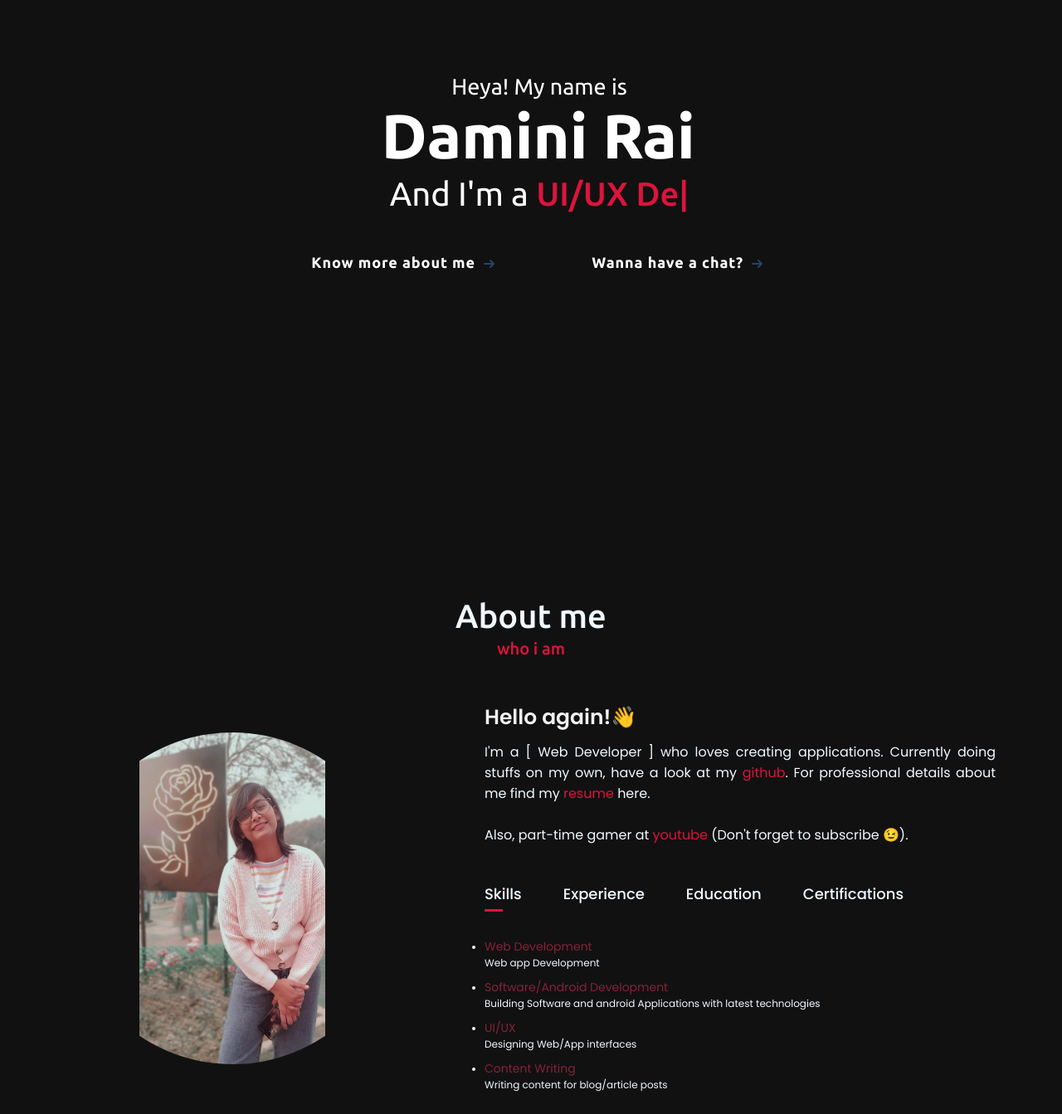
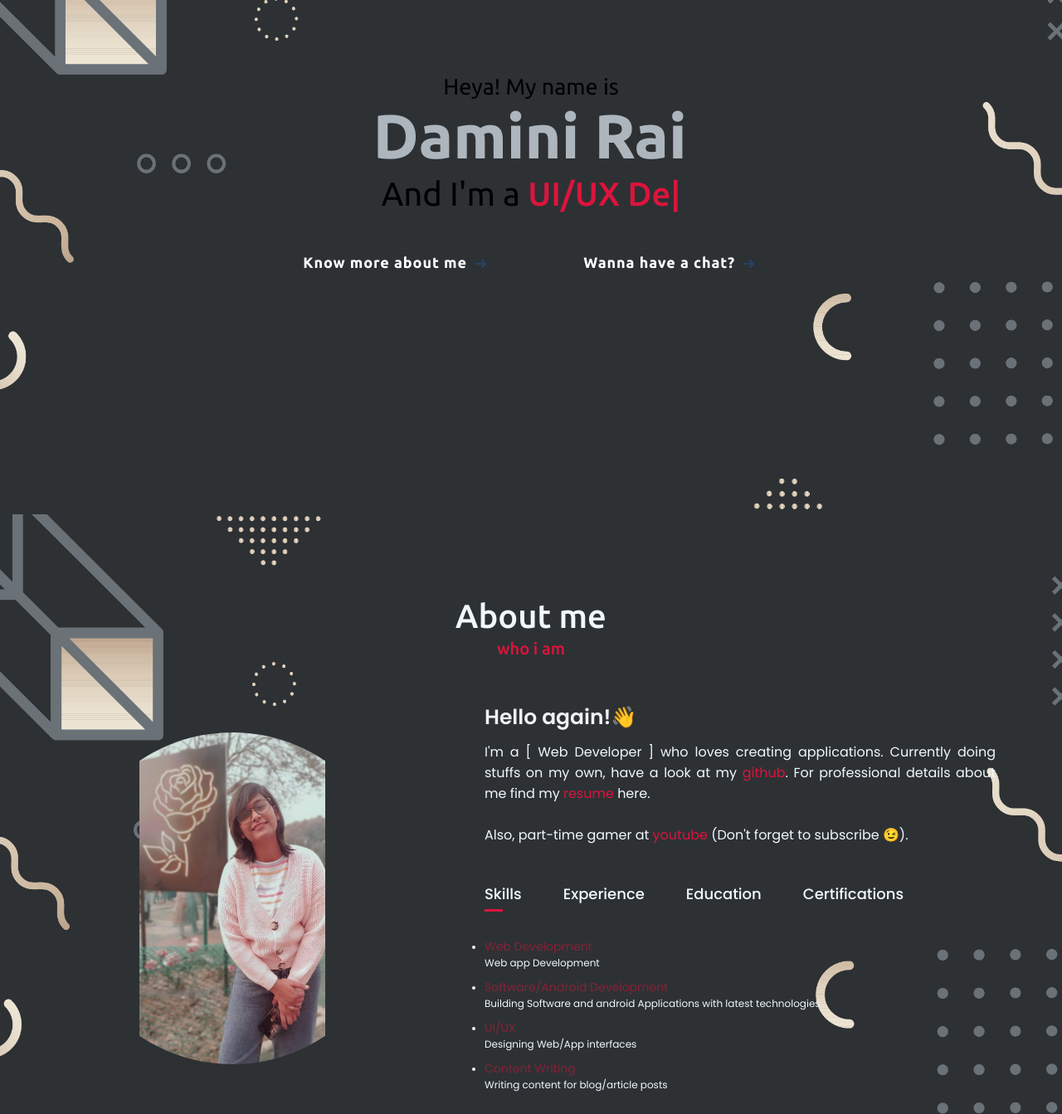
Before and after one commit to Damini5891/Damini5891.github.io, a plain HTML site: page index.html in a window 1280 px wide. Shown: the part 180-1523 px from the top of the page at 83% size. Drawn offline with nearby package versions, Linux system fonts and the light colour scheme.

Commit message:
background

```diff
--- a/index.html
+++ b/index.html
@@ -186,7 +186,7 @@
 
 
 
-      <section class="project" id="project" style="background-color: #111;">
+      <section class="project" id="project">
         <div class="max-width">
             <h2 class="title">My Work</h2>
             <div class="project-content">
--- a/style.css
+++ b/style.css
@@ -44,6 +44,7 @@ section{
     flex-wrap: wrap;
     align-items: center;
     justify-content: space-between;
+
 }
 section .title{
     position: relative;
@@ -62,7 +63,6 @@ section .title::before{
     left: 50%;
     width: 180px;
     height: 3px;
-    background: #111;
     transform: translateX(-50%);
 }
 section .title::after{
@@ -85,7 +85,7 @@ section .title::after{
 }
 .navbar.sticky{
     padding: 15px 0;
-    background: crimson;
+    background: #343a40;
 }
 .navbar .max-width{
     display: flex;
@@ -158,12 +158,11 @@ section .title::after{
 }
 
 
-.home {
+.home{
     display: flex;
     background: no-repeat center;
-    background-color: #111;
+    background-image: url('./images/background.jpg');
     height: 100vh;
-    color: #fff;
     min-height: 500px;
     background-size: cover;
     background-attachment: fixed;
@@ -175,7 +174,6 @@ section .title::after{
 .home .max-width {
     width: 100%;
     display: flex;
-    margin-left: 20px;
     justify-content: center;
     align-items: center;
     text-align: center;
@@ -193,11 +191,13 @@ section .title::after{
 }
 .home .home-content .text-1{
     font-size: 27px;
+
 }
 .home .home-content .text-2{
     font-size: 75px;
     font-weight: 600;
     margin-left: -3px;
+    color: #adb5bd;
 }
 .home .home-content .text-3{
     font-size: 40px;
@@ -295,11 +295,7 @@ section .title::after{
     display: block;
 }
 
-/* Default styles */
 
-/* ... Your existing styles ... */
-
-/* Responsive styles */
 @media only screen and (max-width: 768px) {
 
 
@@ -332,7 +328,6 @@ section .title::after{
 
 .services .title::after,
 .blogs .title::after{
-    background: #111;
     content: "what i provide";
 }
 .services .serv-content .card{
@@ -899,6 +894,12 @@ color: white;
     background-color: #1DA1F2;
 }
 
+.client, .services, .project, .blogs, .social, .contact, .about {
+    background: no-repeat center;
+    background-image: url('./images/background.jpg');
+    background-size: cover;
+}
+
 
 .client__logos {
     display: flex;
```
Also changed, not shown: images/background.jpg (added).
